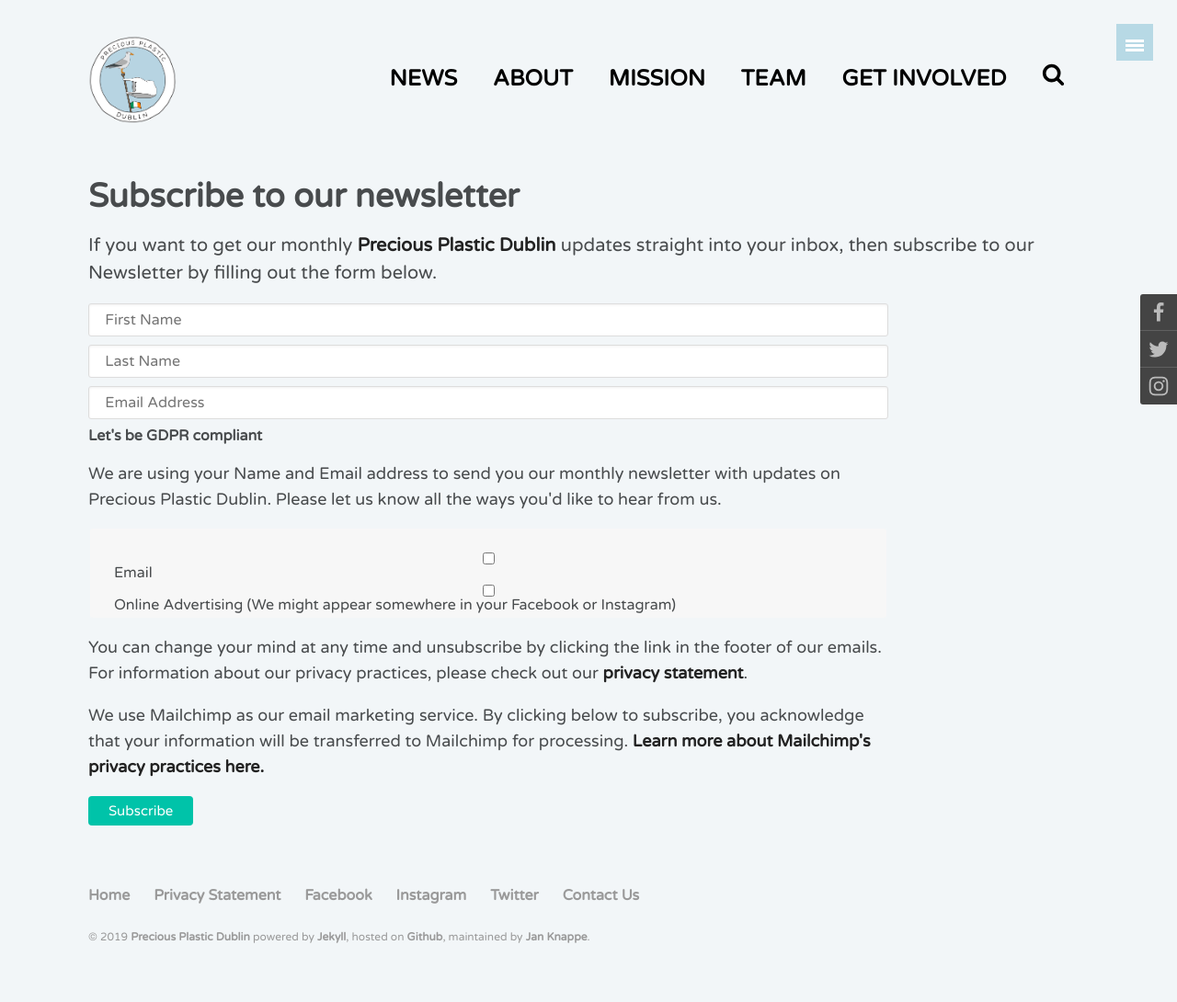
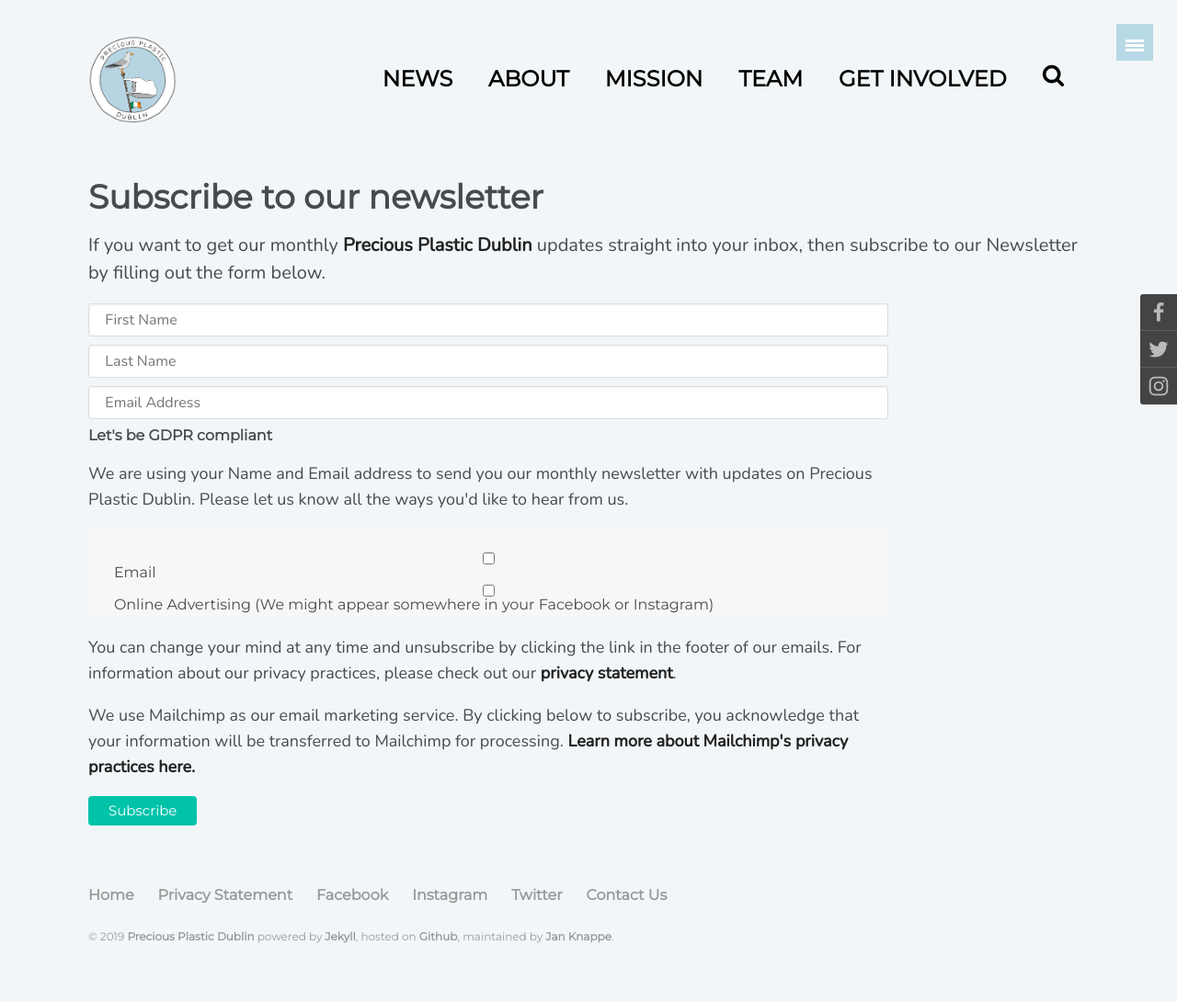
Before and after one commit to preciousplasticdublin/preciousplasticdublin.github.io, a Jekyll site: the page built from _pages/newsletter.md, in a window 1280 px wide. Shown: the whole page at 92% size. Built offline with Jekyll 4.4.1, drawn with Linux system fonts in a browser that asks for light colours; comment, search, counter and statistics services are not loaded.

Commit message:
new fonts

```diff
--- a/_layouts/default.html
+++ b/_layouts/default.html
@@ -32,6 +32,8 @@
     <meta http-equiv="cleartype" content="on">
 
 	<link href="https://fonts.googleapis.com/css?family=Varela+Round&display=swap" rel="stylesheet">
+	<link href="https://fonts.googleapis.com/css?family=Montserrat&display=swap" rel="stylesheet">
+	<link href="https://fonts.googleapis.com/css?family=Nunito&display=swap" rel="stylesheet">
 
     <link rel="stylesheet" href="{{ site.baseurl }}/css/main.css">
     <!-- HTML5 Shiv and Media Query Support for IE -->
--- a/_sass/_variables.scss
+++ b/_sass/_variables.scss
@@ -6,8 +6,8 @@
    Typography variables
    ========================================================================== */
 
-$base-font                   	: 'Varela Round', sans-serif;
-$heading-font                	: 'Varela Round', sans-serif;
+$base-font                   	: 'Nunito', sans-serif;
+$heading-font                	: 'Montserrat', sans-serif;
 $caption-font                	: $base-font;
 $code-font                   	: monospace;
 $alt-font                    	: $heading-font;
```
